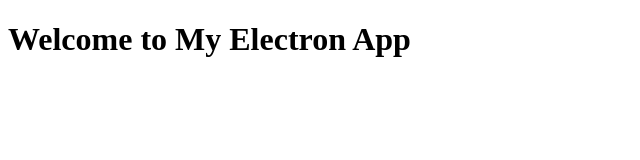
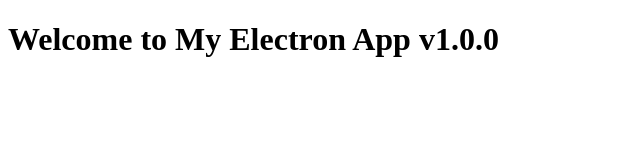
Before and after one commit to Dat240906/electron-updater, a plain HTML site: page index.html in a window 1280 px wide. Shown: the whole page, without its empty margins (0-640 px from the left). Drawn offline with Linux system fonts and the light colour scheme.

Commit message:
Update index.html

```diff
--- a/index.html
+++ b/index.html
@@ -4,7 +4,7 @@
     <title>My Electron App</title>
 </head>
 <body>
-    <h1>Welcome to My Electron App</h1>
+    <h1>Welcome to My Electron App v1.0.0</h1>
     <script src="renderer.js"></script>
 </body>
 </html>
```
